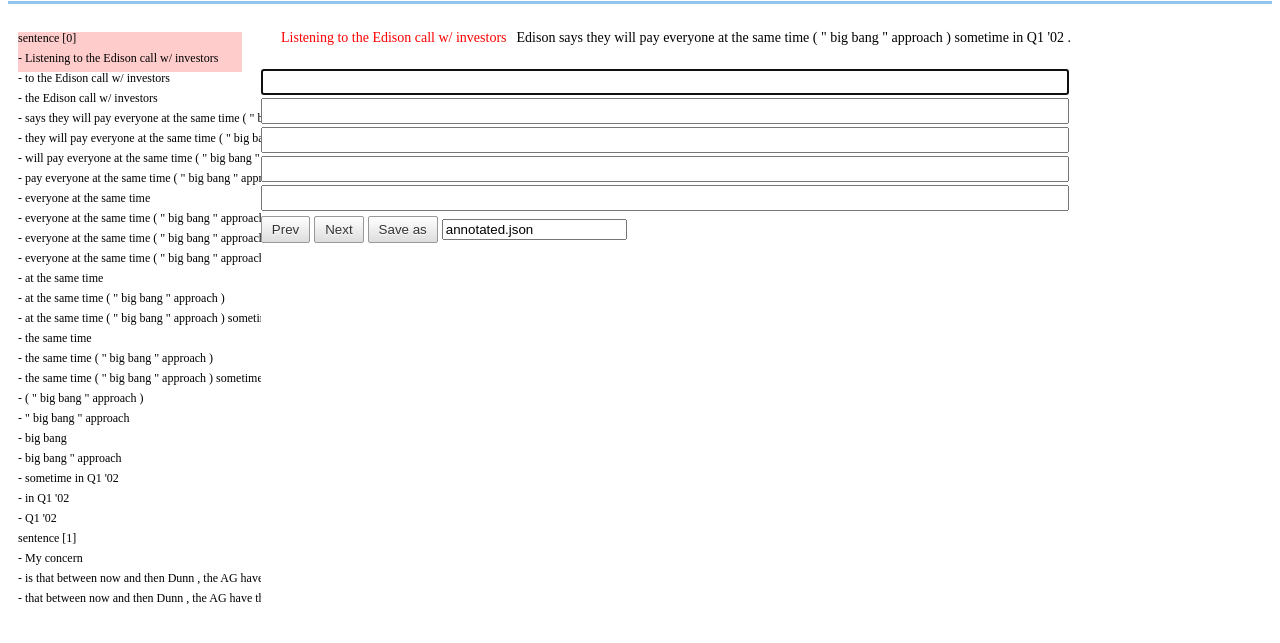
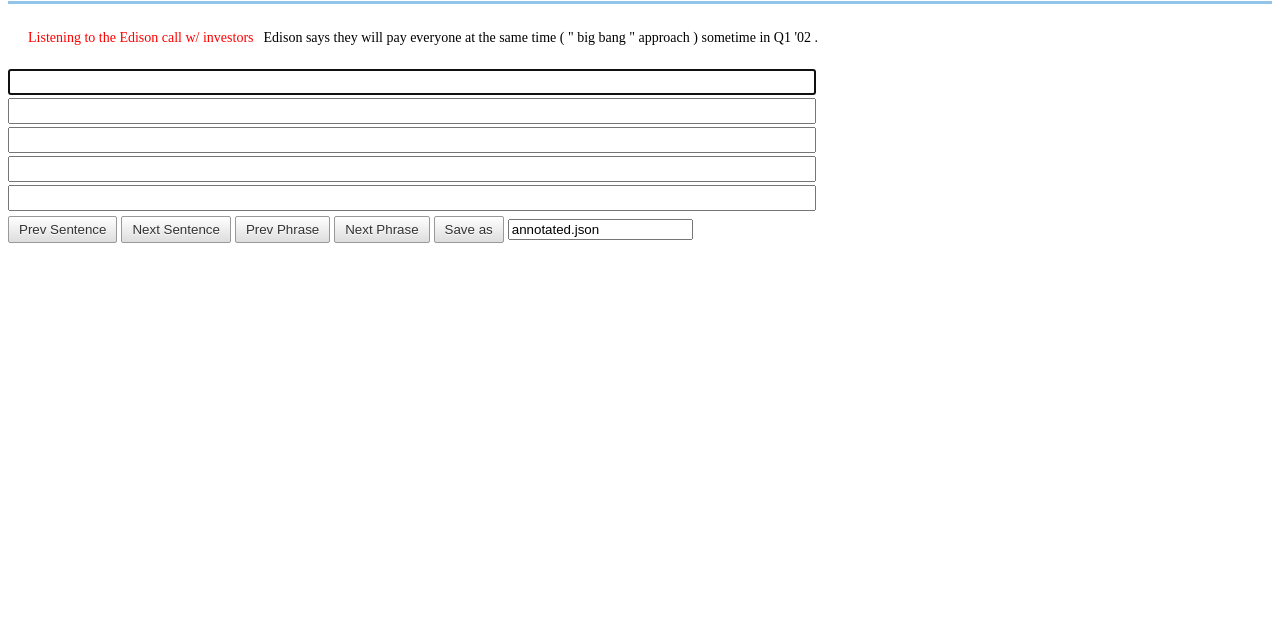
Before and after one commit to luheng/syntax_test_annotator, a plain HTML site: page index.html in a window 1280 px wide. Shown: the part 79-722 px from the top of the page. Drawn offline with nearby package versions, Linux system fonts and the light colour scheme.

Commit message:
index change

```diff
--- a/index.html
+++ b/index.html
@@ -13,7 +13,7 @@
 
     <hr style="background:#91C5EB; border:0; height:3px" />
 
-    <div id="browser"></div>
+    <!--  div id="browser"></div-->
     <div id="annotator"></div>
 
     <input type="text" class="question_input" id="q1" autofocus="true">
@@ -28,14 +28,15 @@
     <!--  input type="text" id="answer" -->
 
     <div id="buttons">
-	    <button type="button" class="google button" id="prev_button" onclick="my_annotator.getPrev();">Prev</button>
-	    <button type="button" class="google button" id="next_button" onclick="my_annotator.getNext();">Next</button>
+      <button type="button" class="google button" id="ps_button" onclick="my_annotator.getPrevSent();">Prev Sentence</button>
+      <button type="button" class="google button" id="ns_button" onclick="my_annotator.getNextSent();">Next Sentence</button>
+	    <button type="button" class="google button" id="prev_button" onclick="my_annotator.getPrev();">Prev Phrase</button>
+	    <button type="button" class="google button" id="next_button" onclick="my_annotator.getNext();">Next Phrase</button>
 	    <button type="button" class="google button" id="save_button" onclick="save_as();">Save as</button>
 	    <input type="text" id="filepath_input" value="annotated.json">
     </div>
   <script type="text/javascript" src="http://code.jquery.com/jquery-1.7.2.js"></script>
   <script src="http://d3js.org/d3.v3.min.js"></script>
-  <script src="prettyPrint.js"></script>
   <script src="annotator.js"></script>
   <script src="sent_browser.js"></script>
   <script src="main.js"></script>
```
